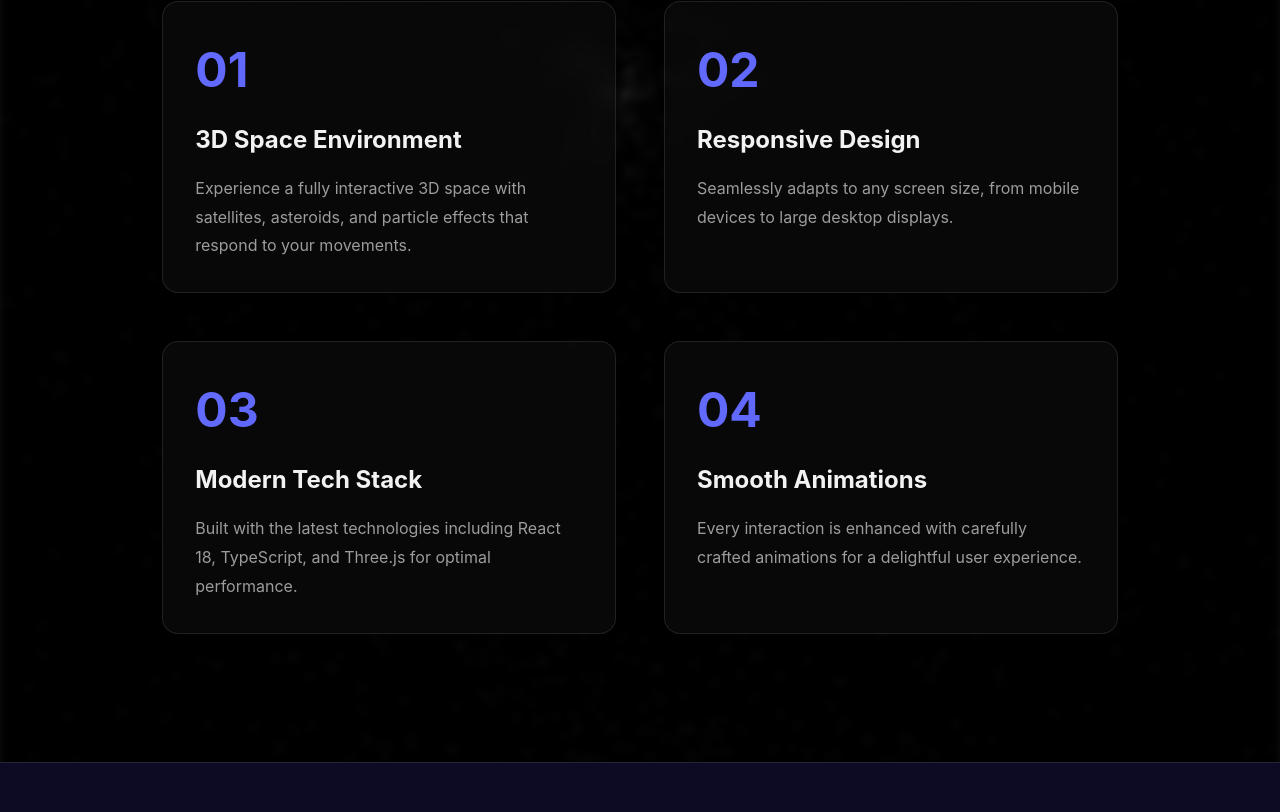
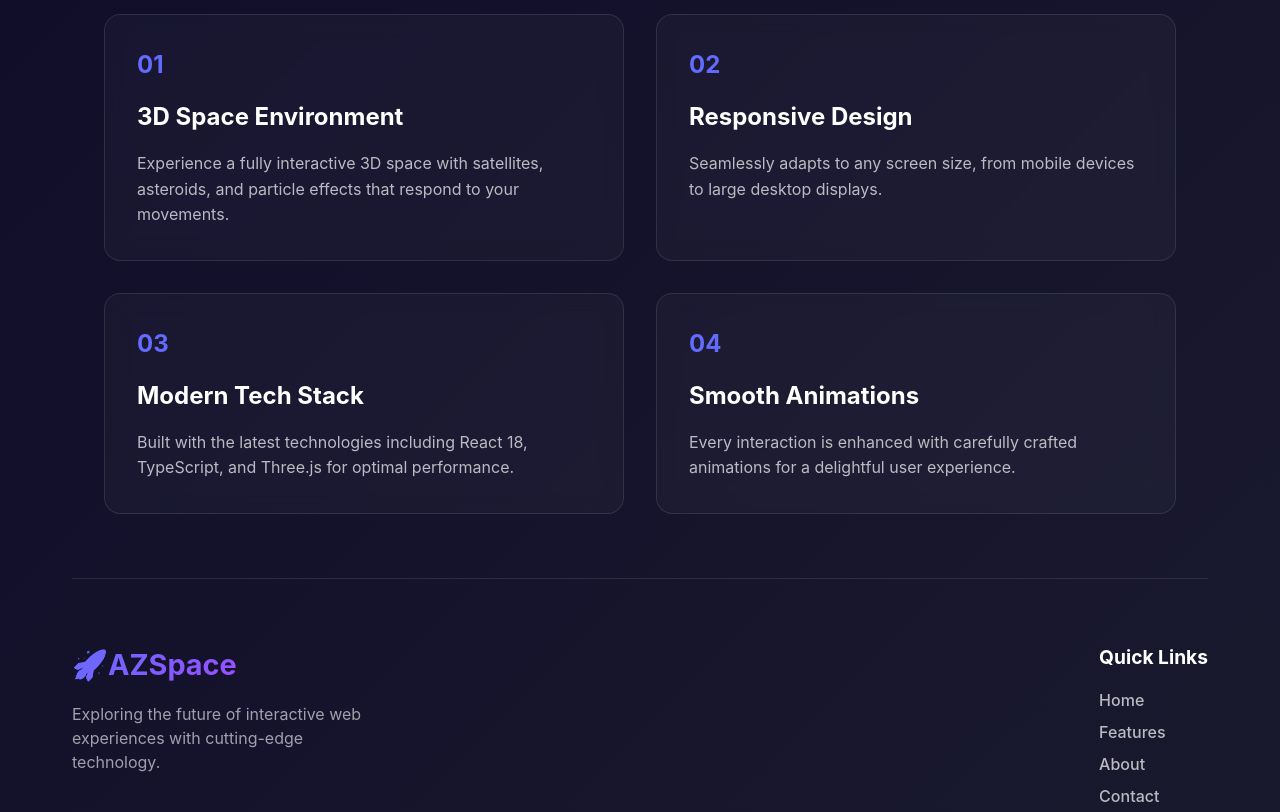
Before and after one commit to chloecooke/Hackathon, a React (Vite) app: page /features in a window 1280 px wide. Shown: the part 308-1120 px from the top of the page. Built offline with nearby package versions, Linux system fonts and the light colour scheme; no server answers.

Commit message:
fixing features page - when person clicks learn more it takes them to features page

```diff
--- a/src/App.css
+++ b/src/App.css
@@ -708,6 +708,143 @@
   }
 }
 
+/* Features Page Styles */
+.features-page {
+  min-height: 100vh;
+  padding: 6rem 0;
+  background: linear-gradient(135deg, #0f0c29, #1a1a2e);
+  color: #fff;
+}
+
+.features-title {
+  font-size: 3.5rem;
+  text-align: center;
+  margin-bottom: 1rem;
+  background: linear-gradient(135deg, #646cff, #9b4dff);
+  -webkit-background-clip: text;
+  -webkit-text-fill-color: transparent;
+  background-clip: text;
+}
+
+.features-subtitle {
+  text-align: center;
+  font-size: 1.25rem;
+  color: rgba(255, 255, 255, 0.7);
+  margin-bottom: 4rem;
+}
+
+.features-container {
+  display: grid;
+  grid-template-columns: repeat(2, 1fr);
+  gap: 2rem;
+  margin-bottom: 4rem;
+  max-width: 1200px;
+  margin-left: auto;
+  margin-right: auto;
+  padding: 0 2rem;
+}
+
+@media (max-width: 768px) {
+  .features-container {
+    grid-template-columns: 1fr;
+    max-width: 500px;
+  }
+}
+
+.feature-item {
+  background: rgba(255, 255, 255, 0.03);
+  border: 1px solid rgba(255, 255, 255, 0.1);
+  border-radius: 16px;
+  padding: 2rem;
+  transition: all 0.3s ease;
+}
+
+.feature-item:hover {
+  transform: translateY(-5px);
+  box-shadow: 0 10px 30px rgba(100, 108, 255, 0.1);
+  border-color: rgba(100, 108, 255, 0.3);
+}
+
+.feature-number {
+  font-size: 1.5rem;
+  font-weight: 700;
+  color: #646cff;
+  margin-bottom: 1rem;
+}
+
+.feature-item h3 {
+  font-size: 1.5rem;
+  margin-bottom: 1rem;
+  color: #fff;
+}
+
+.feature-item p {
+  color: rgba(255, 255, 255, 0.7);
+  line-height: 1.6;
+}
+
+.features-footer {
+  display: flex;
+  justify-content: space-between;
+  flex-wrap: wrap;
+  gap: 2rem;
+  padding-top: 4rem;
+  border-top: 1px solid rgba(255, 255, 255, 0.1);
+  margin-top: 4rem;
+}
+
+.footer-brand .logo {
+  font-size: 1.8rem;
+  font-weight: 700;
+  margin-bottom: 1rem;
+  background: linear-gradient(135deg, #646cff, #9b4dff);
+  -webkit-background-clip: text;
+  -webkit-text-fill-color: transparent;
+  background-clip: text;
+  display: inline-block;
+}
+
+.footer-brand p {
+  color: rgba(255, 255, 255, 0.6);
+  max-width: 300px;
+}
+
+.quick-links h4 {
+  color: #fff;
+  margin-bottom: 1rem;
+  font-size: 1.2rem;
+}
+
+.quick-links ul {
+  list-style: none;
+  padding: 0;
+  margin: 0;
+}
+
+.quick-links li {
+  margin-bottom: 0.5rem;
+}
+
+.quick-links a {
+  color: rgba(255, 255, 255, 0.7);
+  text-decoration: none;
+  transition: color 0.3s ease;
+}
+
+.quick-links a:hover {
+  color: #646cff;
+}
+
+@media (max-width: 768px) {
+  .features-footer {
+    flex-direction: column;
+  }
+
+  .footer-brand p {
+    max-width: 100%;
+  }
+}
+
 /* Waiting Page Styles */
 .waiting-page {
   min-height: 100vh;
--- a/src/App.tsx
+++ b/src/App.tsx
@@ -4,6 +4,7 @@ import ThreeBackground from './components/ThreeBackground'
 import Header from './components/Header'
 import Footer from './components/Footer'
 import WaitingPage from './components/WaitingPage'
+import FeaturesPage from './components/FeaturesPage'
 
 function App() {
   return (
@@ -13,6 +14,7 @@ function App() {
 
       <Routes>
         <Route path="/beta" element={<WaitingPage />} />
+        <Route path="/features" element={<FeaturesPage />} />
         <Route path="/" element={
           <div className="page-wrapper">
             <section id="home" className="hero-section">
@@ -45,7 +47,7 @@ function App() {
 
                   <div className="cta-section">
                     <button className="cta-button primary">Get Started</button>
-                    <button className="cta-button secondary">Learn More</button>
+                    <Link to="/features" className="cta-button secondary">Learn More</Link>
                   </div>
                 </main>
               </div>
--- /dev/null
+++ b/src/components/FeaturesPage.tsx
@@ -0,0 +1,58 @@
+import { Link } from 'react-router-dom';
+import '../App.css';
+
+const FeaturesPage = () => {
+  return (
+    <div className="features-page">
+      <div className="container">
+        <h1 className="features-title">Amazing Features</h1>
+        <p className="features-subtitle">Discover what makes AZSpace special</p>
+
+        <div className="features-container">
+          <div className="feature-item">
+            <div className="feature-number">01</div>
+            <h3>3D Space Environment</h3>
+            <p>Experience a fully interactive 3D space with satellites, asteroids, and particle effects that respond to your movements.</p>
+          </div>
+
+          <div className="feature-item">
+            <div className="feature-number">02</div>
+            <h3>Responsive Design</h3>
+            <p>Seamlessly adapts to any screen size, from mobile devices to large desktop displays.</p>
+          </div>
+
+          <div className="feature-item">
+            <div className="feature-number">03</div>
+            <h3>Modern Tech Stack</h3>
+            <p>Built with the latest technologies including React 18, TypeScript, and Three.js for optimal performance.</p>
+          </div>
+
+          <div className="feature-item">
+            <div className="feature-number">04</div>
+            <h3>Smooth Animations</h3>
+            <p>Every interaction is enhanced with carefully crafted animations for a delightful user experience.</p>
+          </div>
+        </div>
+
+        <div className="features-footer">
+          <div className="footer-brand">
+            <div className="logo">🚀AZSpace</div>
+            <p>Exploring the future of interactive web experiences with cutting-edge technology.</p>
+          </div>
+
+          <div className="quick-links">
+            <h4>Quick Links</h4>
+            <ul>
+              <li><Link to="/">Home</Link></li>
+              <li><Link to="/features">Features</Link></li>
+              <li><Link to="/about">About</Link></li>
+              <li><Link to="/contact">Contact</Link></li>
+            </ul>
+          </div>
+        </div>
+      </div>
+    </div>
+  );
+};
+
+export default FeaturesPage;
```
